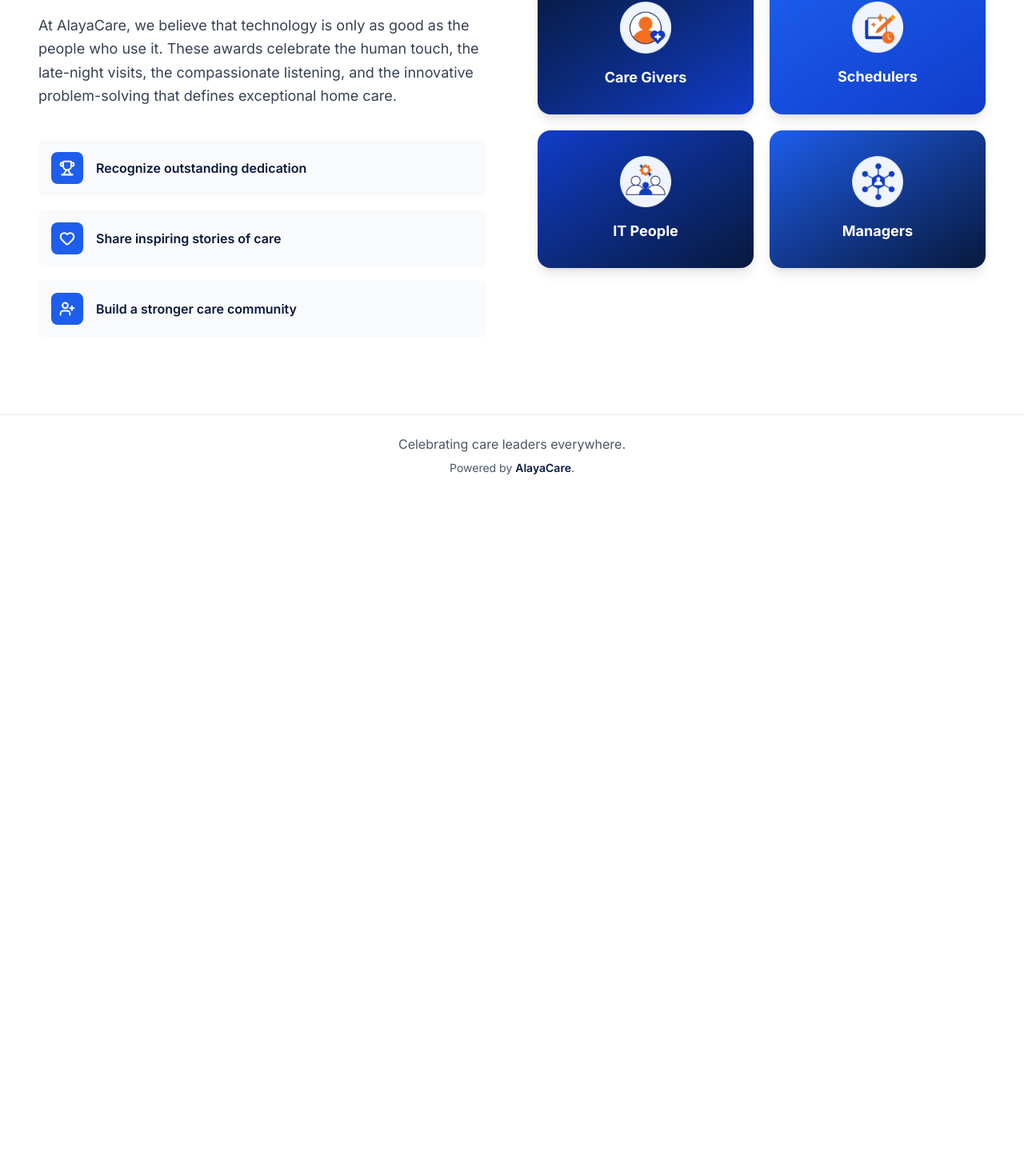
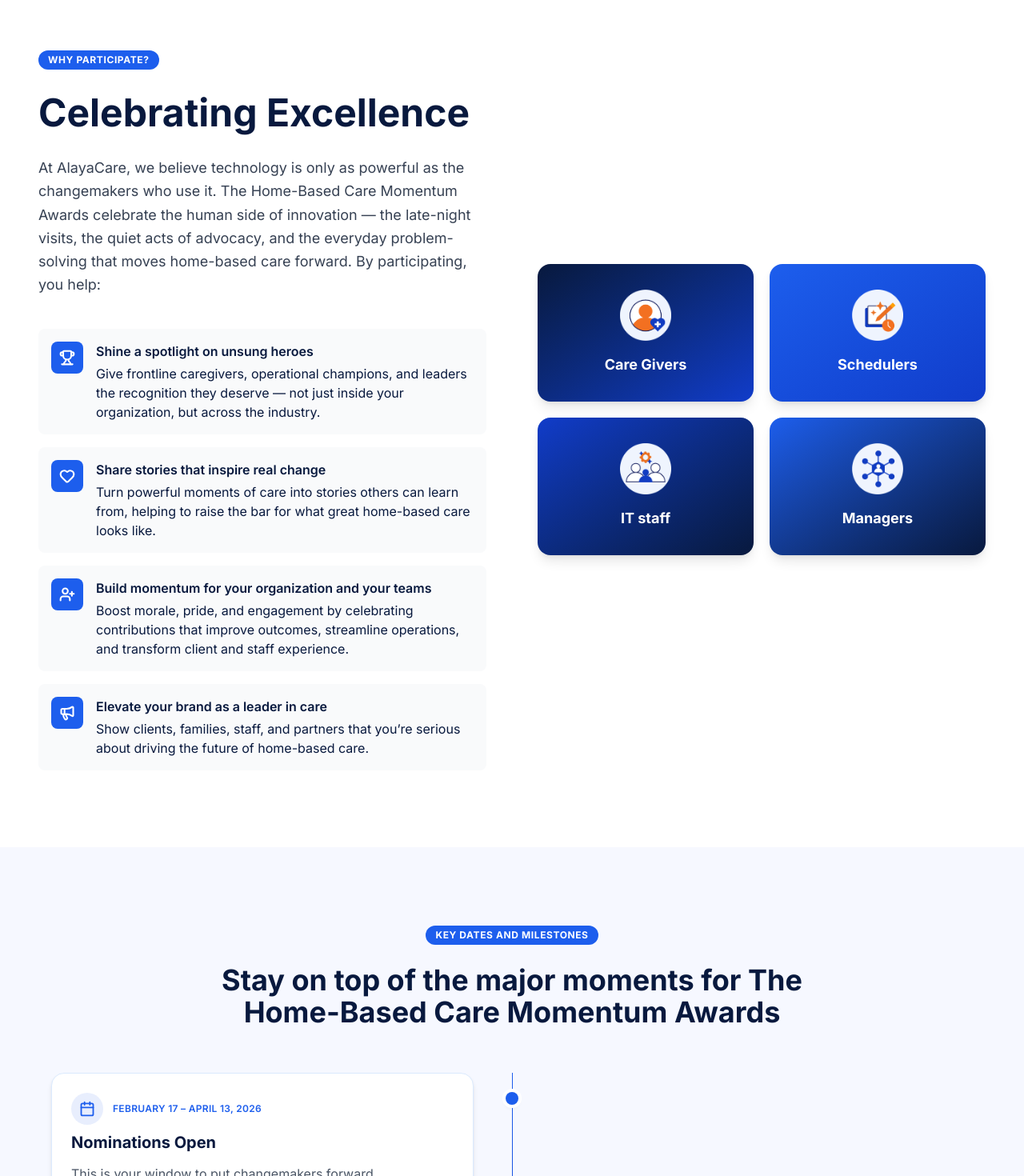
Before and after one commit to wcorman/alayacare-awards, a Next.js app: page / in a window 1280 px wide. Shown: the part 1261-2731 px from the top of the page at 80% size. Before the commit the page ends 1880 px from the top, so only its background shows below. Built offline with nearby package versions, Linux system fonts and the light colour scheme; no server answers.

Commit message:
Update homepage copy along with a new timeline section

```diff
--- a/app/page.tsx
+++ b/app/page.tsx
@@ -3,7 +3,7 @@
 import Image from 'next/image';
 import Link from 'next/link';
 import { getTranslations } from 'next-intl/server';
-import { UserPlus, Heart, Trophy } from 'lucide-react';
+import { UserPlus, Heart, Trophy, Megaphone, Calendar, Users, Gavel, Award } from 'lucide-react';
 
 // Force dynamic rendering so we always get the latest nominees
 export const dynamic = 'force-dynamic';
@@ -18,7 +18,9 @@
 export default async function Home() {
   const t = await getTranslations('Home');
   const missionItems = t.raw('mission.items') as string[];
-  const missionIcons = [Trophy, Heart, UserPlus];
+  const missionIcons = [Trophy, Heart, UserPlus, Megaphone];
+  const timelineItems = t.raw('timeline.items') as Array<{ title: string; date: string; description: string }>;
+  const timelineIcons = [Calendar, Users, Gavel, Award];
 
   return (
     <main className="min-h-screen bg-[#fcfcfc] text-slate-800">
@@ -113,14 +115,19 @@
               <div className="space-y-4">
                 {missionItems.map((item, i) => {
                   const Icon = missionIcons[i];
+                  const [lead, ...restParts] = item.split(':');
+                  const rest = restParts.join(':').trim();
 
                   return (
-                  <div key={i} className="flex items-center gap-4 p-4 rounded-lg bg-gray-50">
+                  <div key={i} className="flex items-start gap-4 p-4 rounded-lg bg-gray-50">
                     <div className="flex-shrink-0 w-10 h-10 rounded-lg bg-[#1D5EED] flex items-center justify-center">
                       {Icon ? <Icon size={20} className="text-white" strokeWidth={2.5} /> : null}
                     </div>
-                    <span className="text-base font-semibold text-[#08193e]">
-                      {item}
+                    <span className="text-base text-[#08193e]">
+                      <strong className="block font-semibold">
+                        {lead}
+                      </strong>
+                      {rest ? <span className="block mt-1">{rest}</span> : null}
                     </span>
                   </div>
                 )})}
@@ -198,6 +205,50 @@
           </div>
         </div>
       </section>
+
+      {/* Key Dates and Milestones Section */}
+      <section className="py-24 px-6 lg:px-12 bg-[#f6f8ff]">
+        <div className="max-w-6xl mx-auto">
+          <div className="text-center mb-14">
+            <span className="px-3 py-1 rounded-full text-xs font-bold uppercase tracking-wider text-white bg-[#1D5EED] mb-6 inline-block">
+              {t('timeline.eyebrow')}
+            </span>
+            <h2 className="text-3xl md:text-4xl font-bold text-[#08193e] mb-4 max-w-3xl mx-auto">
+              {t('timeline.title')}
+            </h2>
+          </div>
+
+          <div className="relative">
+            <div className="absolute left-4 top-0 bottom-0 w-px bg-gradient-to-b from-[#1D5EED] via-[#113CCA] to-transparent sm:left-1/2"></div>
+            <div className="space-y-10">
+              {timelineItems.map((item, index) => (
+                <div key={`${item.title}-${index}`} className="relative">
+                  <span className="absolute left-4 top-6 h-4 w-4 -translate-x-1/2 rounded-full bg-[#1D5EED] ring-4 ring-white shadow-md sm:left-1/2"></span>
+                  <div
+                    className={`pl-12 sm:pl-0 sm:w-1/2 ${
+                      index % 2 === 0 ? 'sm:pr-12' : 'sm:pl-12 sm:ml-auto'
+                    }`}
+                  >
+                    <div className="bg-white border border-blue-100 rounded-2xl p-6 shadow-md hover:shadow-lg transition-shadow">
+                      <div className="flex items-center gap-3">
+                        <span className="inline-flex h-10 w-10 items-center justify-center rounded-full bg-[#1D5EED]/10 text-[#1D5EED]">
+                          {React.createElement(timelineIcons[index] ?? Calendar, { size: 20, strokeWidth: 2.2 })}
+                        </span>
+                        <div className="text-xs font-semibold uppercase tracking-wide text-[#1D5EED]">
+                          {item.date}
+                        </div>
+                      </div>
+                      <h3 className="text-xl font-bold text-[#08193e] mt-2">{item.title}</h3>
+                      <p className="text-gray-600 mt-3 leading-relaxed">{item.description}</p>
+                    </div>
+                  </div>
+                </div>
+              ))}
+            </div>
+          </div>
+
+        </div>
+      </section>
     </main>
   );
 }
--- a/components/Footer.tsx
+++ b/components/Footer.tsx
@@ -5,7 +5,7 @@
         <footer className="bg-white border-t border-gray-200 py-6 mt-auto">
             <div className="max-w-7xl mx-auto px-6 text-center">
                 <p className="text-gray-600 mb-2">
-                    Celebrating care leaders everywhere.
+                    Celebrating the momentum behind exceptional home-based care.
                 </p>
                 <p className="text-gray-600 text-sm">
                     Powered by{' '}
--- a/messages/en.json
+++ b/messages/en.json
@@ -1,10 +1,10 @@
 {
   "Home": {
     "hero": {
-      "badge": "The Home-Based Care Momentum Awards",
-      "title": "Celebrating the <people>people</people> at the heart of home-based care",
-      "subtitle": "Nominate, vote, and help recognize the top individuals transforming home-based care across roles, regions, and organizations.",
-      "cta": "Nominate a Care Leader"
+      "badge": "2026 Home-Based Care Momentum Awards",
+      "title": "Celebrating the <people>people</people> powering exceptional home-based care across North America",
+      "subtitle": "The Home-Based Care Momentum Awards recognize outstanding individuals who are elevating home-based care every day — from the front lines to the back office, and the C-suite to visionary innovators.",
+      "cta": "Nominate a changemaker"
     },
     "categories": {
       "title": "Award Categories",
@@ -26,20 +26,47 @@
       }
     },
     "mission": {
-      "eyebrow": "Our Mission",
+      "eyebrow": "WHY PARTICIPATE?",
       "title": "Celebrating Excellence",
-      "description": "At AlayaCare, we believe that technology is only as good as the people who use it. These awards celebrate the human touch, the late-night visits, the compassionate listening, and the innovative problem-solving that defines exceptional home care.",
+      "description": "At AlayaCare, we believe technology is only as powerful as the changemakers who use it. The Home-Based Care Momentum Awards celebrate the human side of innovation — the late-night visits, the quiet acts of advocacy, and the everyday problem-solving that moves home-based care forward. By participating, you help:",
       "items": [
-        "Recognize outstanding dedication",
-        "Share inspiring stories of care",
-        "Build a stronger care community"
+        "Shine a spotlight on unsung heroes: Give frontline caregivers, operational champions, and leaders the recognition they deserve — not just inside your organization, but across the industry.",
+        "Share stories that inspire real change: Turn powerful moments of care into stories others can learn from, helping to raise the bar for what great home-based care looks like.",
+        "Build momentum for your organization and your teams: Boost morale, pride, and engagement by celebrating contributions that improve outcomes, streamline operations, and transform client and staff experience.",
+        "Elevate your brand as a leader in care: Show clients, families, staff, and partners that you’re serious about driving the future of home-based care."
       ]
     },
     "audiences": {
       "caregivers": "Care Givers",
       "schedulers": "Schedulers",
-      "it": "IT People",
+      "it": "IT staff",
       "managers": "Managers"
+    },
+    "timeline": {
+      "eyebrow": "KEY DATES AND MILESTONES",
+      "title": "Stay on top of the major moments for The Home-Based Care Momentum Awards",
+      "items": [
+        {
+          "title": "Nominations Open",
+          "date": "February 17 – April 13, 2026",
+          "description": "This is your window to put changemakers forward."
+        },
+        {
+          "title": "Public Voting",
+          "date": "May 1 – June 1, 2026",
+          "description": "The broader home-based care community and beyond adds its voice."
+        },
+        {
+          "title": "Panel Judging",
+          "date": "June 8 – June 22, 2026",
+          "description": "A panel of industry experts review nominations, voting results, and help spotlight where momentum is strongest."
+        },
+        {
+          "title": "Winners announced",
+          "date": "July 20, 2026",
+          "description": "The year’s standout changemakers are revealed."
+        }
+      ]
     }
   },
   "NomineeCard": {
```
